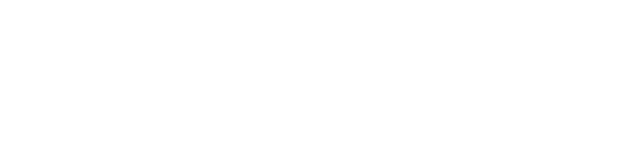
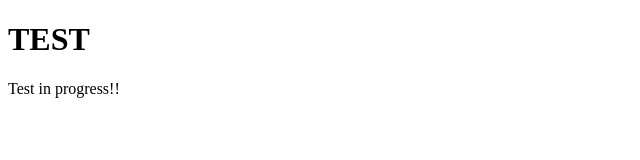
Before and after one commit to AnantParabDev/test-flex-git, a plain HTML site: page index.html in a window 1280 px wide. Shown: the whole page, without its empty margins (0-640 px from the left). Drawn offline with Linux system fonts and the light colour scheme.

Commit message:
new Features

```diff
--- a/index.html
+++ b/index.html
@@ -6,6 +6,7 @@
     <title>Document</title>
 </head>
 <body>
-
+    <h1>TEST</h1>
+    <p>Test in progress!!</p>
 </body>
 </html>
```
